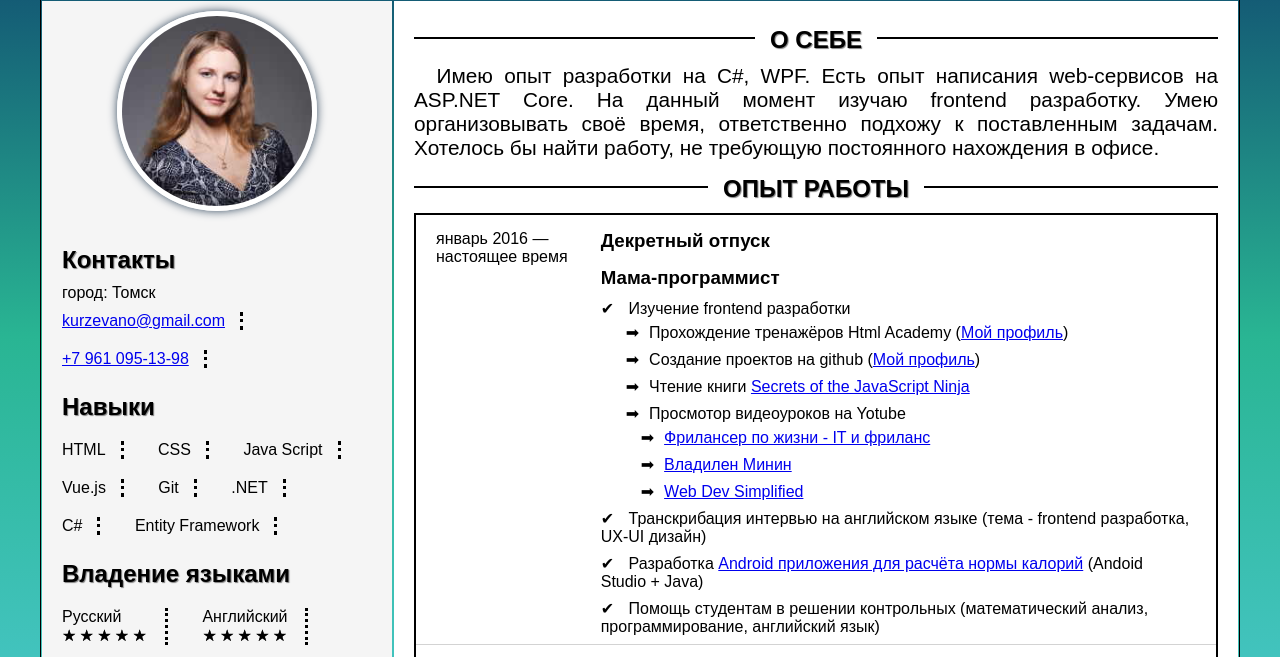
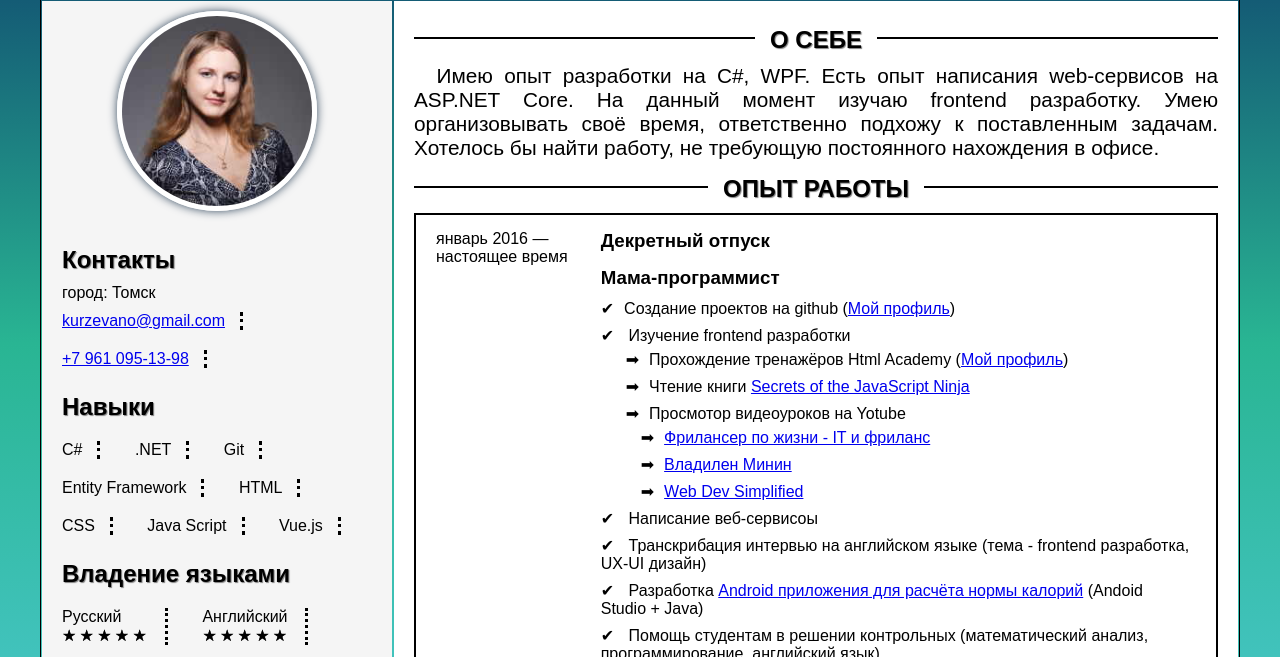
Before and after one commit to kurzevano/kurzevano.github.io, a plain HTML site: page index.html in a window 1280 px wide. Shown: the part 137-794 px from the top of the page. Drawn offline with Linux system fonts and the light colour scheme; files whose address does not match are found by name.

Commit message:
* Обновлены навыки

```diff
--- a/index.html
+++ b/index.html
@@ -48,14 +48,14 @@
                 <section class="hardskills">
                     <h2 class="section-title">Навыки</h2>
                     <ul class="ul-about">
+                        <li>C#</li>
+                        <li>.NET</li>
+                        <li>Git</li>
+                        <li>Entity Framework</li>
                         <li>HTML</li>
                         <li>CSS</li>
                         <li>Java Script</li>
                         <li>Vue.js</li>
-                        <li>Git</li>
-                        <li>.NET</li>
-                        <li>C#</li>
-                        <li>Entity Framework</li>
                     </ul>
                 </section>
 
@@ -123,11 +123,12 @@
                                 Мама-программист
                             </h3>
                             <ul class="mark">
+                                <li>Создание проектов на github (<a href="https://github.com/kurzevano">Мой профиль</a>)</li>
                                 <li>
                                     Изучение frontend разработки
                                     <ul class="arrow">
                                         <li>Прохождение тренажёров Html Academy (<a href="https://htmlacademy.ru/profile/id1832065">Мой профиль</a>)</li>
-                                        <li>Создание проектов на github (<a href="https://github.com/kurzevano">Мой профиль</a>)</li>
+
                                         <li>Чтение книги <a href="https://www.pdfdrive.com/secrets-of-the-javascript-ninja-second-edition-e44753452.html">Secrets of the JavaScript Ninja</a></li>
                                         <li>Просмотор видеоуроков на Yotube
                                             <ul class="arrow">
@@ -138,6 +139,9 @@
                                             </ul>
                                         </li>
                                     </ul>
+                                </li>
+                                <li>
+                                    Написание веб-сервисоы
                                 </li>
                                 <li>
                                     Транскрибация интервью на английском языке (тема - frontend разработка, UX-UI дизайн)
```
